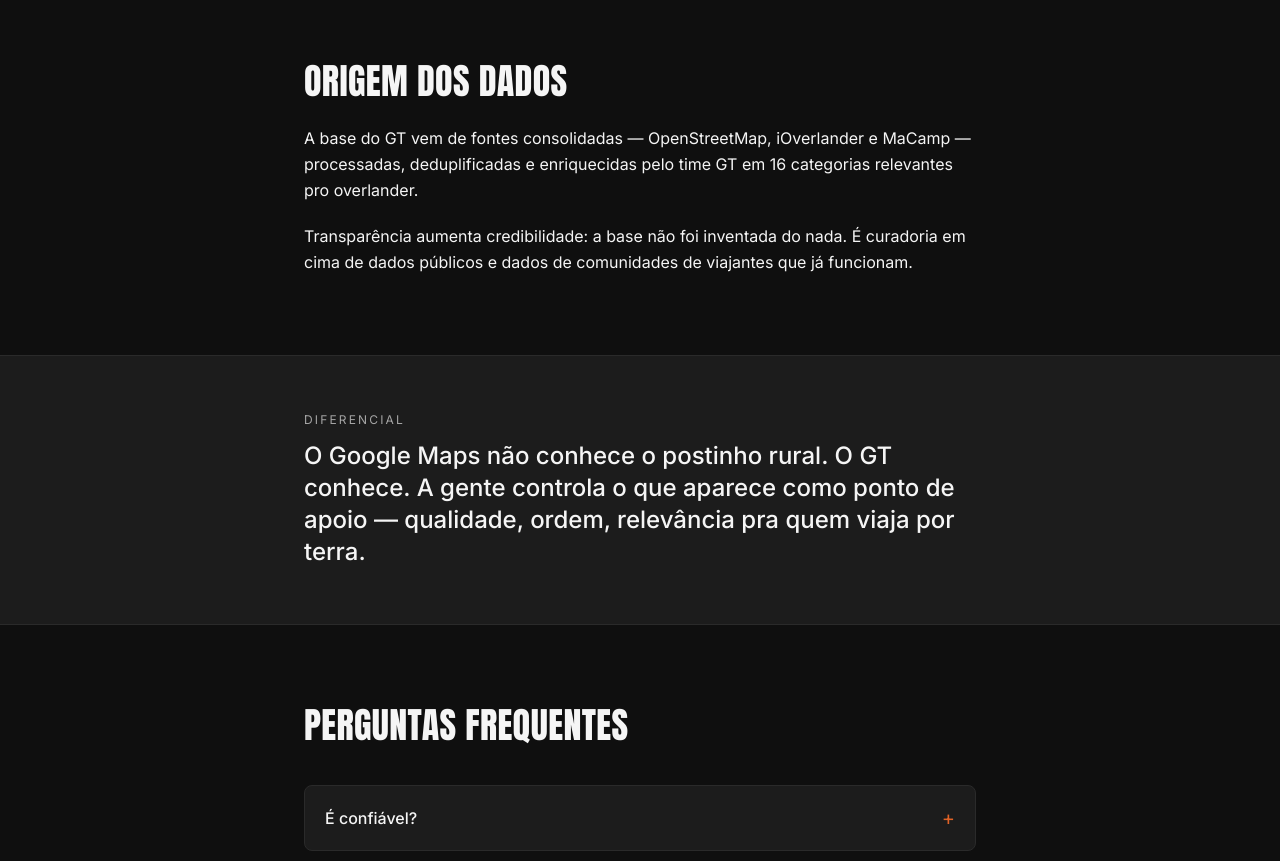
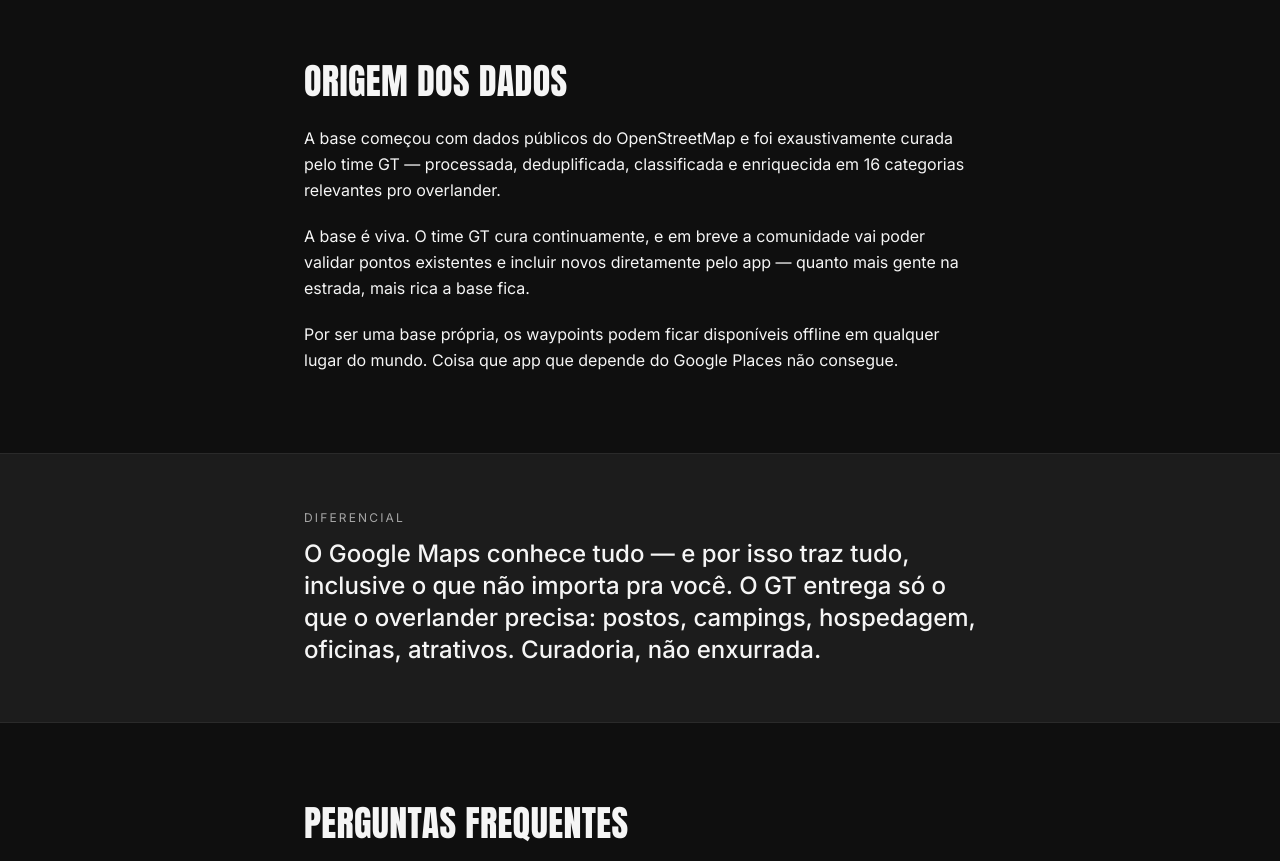
Before and after one commit to rangel2010/gtoverlander-site, a Next.js app: page /recursos/waypoints in a window 1280 px wide. Shown: the part 2240-3101 px from the top of the page. Built offline with nearby package versions, Linux system fonts and the light colour scheme; no server answers.

Commit message:
refactor(copy): remove citacoes externas + clarifica diferencial dos waypoints

```diff
--- a/app/faq/page.tsx
+++ b/app/faq/page.tsx
@@ -61,7 +61,7 @@ const categorias: FaqCategory[] = [
       },
       {
         q: 'Os waypoints são confiáveis?',
-        a: 'Os dados vêm de fontes consolidadas (OpenStreetMap, iOverlander, MaCamp) processadas e classificadas pelo time GT. Em construção: validação por comunidade — overlanders contribuindo e validando pontos.',
+        a: 'A base começou com dados públicos do OpenStreetMap, processados e classificados pelo time GT em 16 categorias relevantes pro overlander. Em construção: validação por comunidade — overlanders contribuindo e validando pontos diretamente pelo app.',
       },
     ],
   },
--- a/app/recursos/waypoints/page.tsx
+++ b/app/recursos/waypoints/page.tsx
@@ -34,19 +34,19 @@ const categorias = [
 const faq = [
   {
     q: 'É confiável?',
-    a: 'Sim. Os dados vêm de fontes consolidadas (OpenStreetMap, iOverlander e MaCamp) e passam por um processo de deduplificação e enriquecimento pelo time GT antes de entrar na base. Erros acontecem, mas em escala muito menor que confiar só no Google Places — que não foi feito pro overlander.',
+    a: 'Sim. A base começou com dados públicos do OpenStreetMap e passou por curadoria exaustiva do time GT — deduplificação, classificação em 16 categorias e enriquecimento. Erros acontecem, mas em escala muito menor que confiar só no Google Places. Em breve, a comunidade vai poder validar e atualizar continuamente.',
   },
   {
     q: 'Posso adicionar pontos novos?',
-    a: 'Em construção. Estamos preparando o fluxo de validação por comunidade — overlanders contribuindo com pontos novos e validando os existentes. Sem data ainda, mas é parte do roadmap próximo.',
+    a: 'Em construção. Estamos preparando o fluxo de validação por comunidade — overlanders contribuindo com pontos novos e validando os existentes diretamente pelo app. Sem data ainda, mas é parte do roadmap próximo.',
   },
   {
     q: 'Funciona offline?',
-    a: 'Quando o Modo Offline estiver disponível, todos os waypoints da sua região (e do mundo, se você quiser) ficam acessíveis sem sinal. Hoje a consulta exige internet.',
+    a: 'Como os waypoints são nossos (não dependem do Google Places), eles podem ficar disponíveis offline em qualquer lugar do mundo. Quando o Modo Offline lançar, sua base de pontos vai junto com você — sem sinal, sem dependência de servidor de terceiros.',
   },
   {
     q: 'De onde vêm os dados?',
-    a: 'OpenStreetMap, iOverlander e MaCamp são as fontes principais. O time GT processa, deduplifica, enriquece e classifica em 16 categorias relevantes pro universo overlander.',
+    a: 'A base começou com dados públicos do OpenStreetMap. O time GT processa, deduplifica, enriquece e classifica em 16 categorias relevantes pro overlander. Daí em diante a base é viva — em breve com validação contínua pela comunidade.',
   },
   {
     q: 'É só radar ou aparece na hora de planejar a rota também?',
@@ -144,14 +144,21 @@ export default function WaypointsPage() {
             Origem dos dados
           </h2>
           <p className="text-gt-text leading-relaxed mb-5 font-sans">
-            A base do GT vem de fontes consolidadas — OpenStreetMap,
-            iOverlander e MaCamp — processadas, deduplificadas e enriquecidas
-            pelo time GT em 16 categorias relevantes pro overlander.
+            A base começou com dados públicos do OpenStreetMap e foi
+            exaustivamente curada pelo time GT — processada, deduplificada,
+            classificada e enriquecida em 16 categorias relevantes pro
+            overlander.
+          </p>
+          <p className="text-gt-text leading-relaxed mb-5 font-sans">
+            A base é viva. O time GT cura continuamente, e em breve a
+            comunidade vai poder validar pontos existentes e incluir novos
+            diretamente pelo app — quanto mais gente na estrada, mais rica a
+            base fica.
           </p>
           <p className="text-gt-text leading-relaxed font-sans">
-            Transparência aumenta credibilidade: a base não foi inventada do
-            nada. É curadoria em cima de dados públicos e dados de comunidades
-            de viajantes que já funcionam.
+            Por ser uma base própria, os waypoints podem ficar disponíveis
+            offline em qualquer lugar do mundo. Coisa que app que depende do
+            Google Places não consegue.
           </p>
         </div>
       </section>
@@ -162,9 +169,10 @@ export default function WaypointsPage() {
             Diferencial
           </p>
           <p className="font-sans text-xl md:text-2xl font-medium leading-snug text-gt-text">
-            O Google Maps não conhece o postinho rural. O GT conhece. A gente
-            controla o que aparece como ponto de apoio — qualidade, ordem,
-            relevância pra quem viaja por terra.
+            O Google Maps conhece tudo — e por isso traz tudo, inclusive o que
+            não importa pra você. O GT entrega só o que o overlander precisa:
+            postos, campings, hospedagem, oficinas, atrativos. Curadoria, não
+            enxurrada.
           </p>
         </div>
       </section>
```
